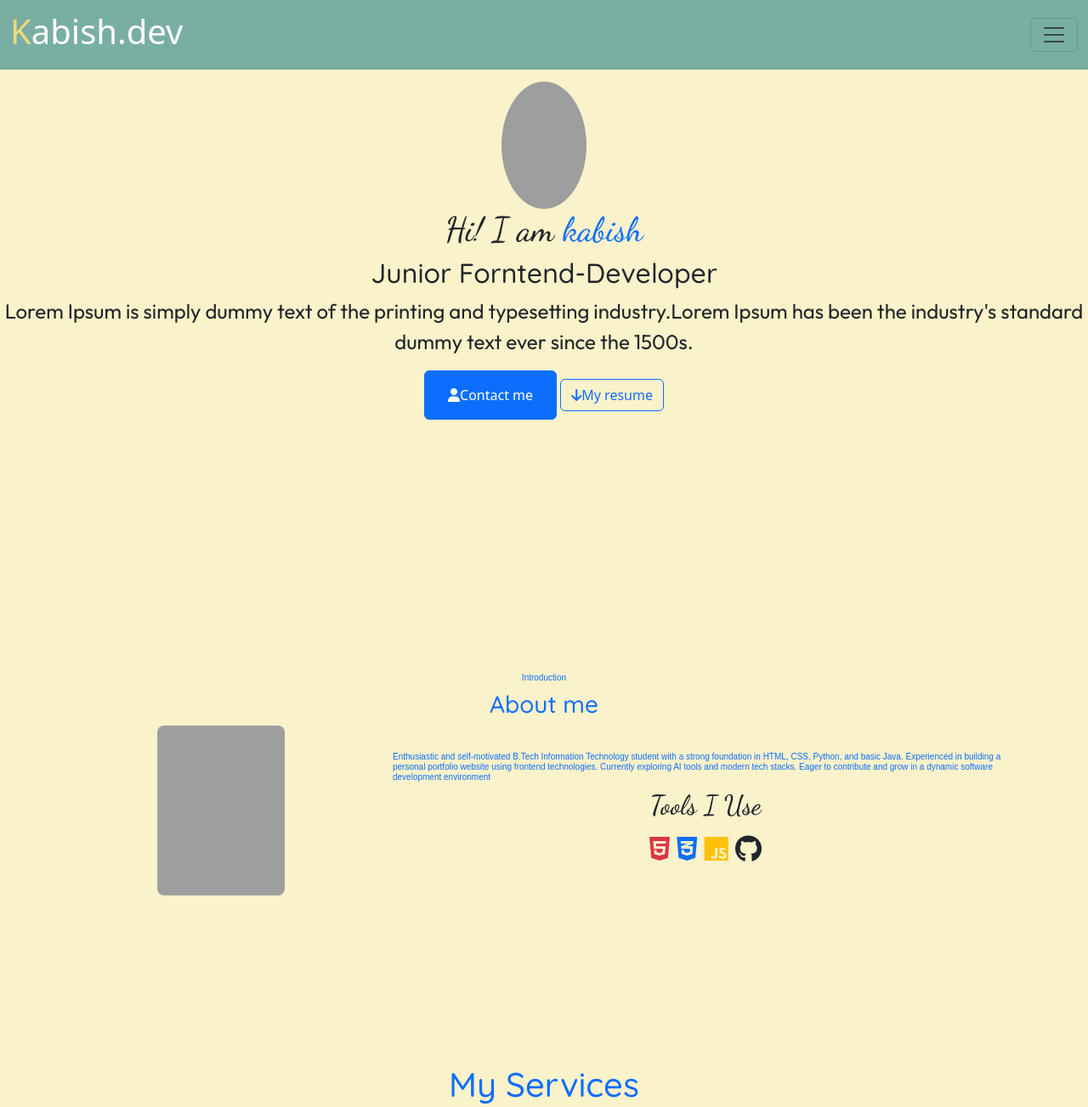
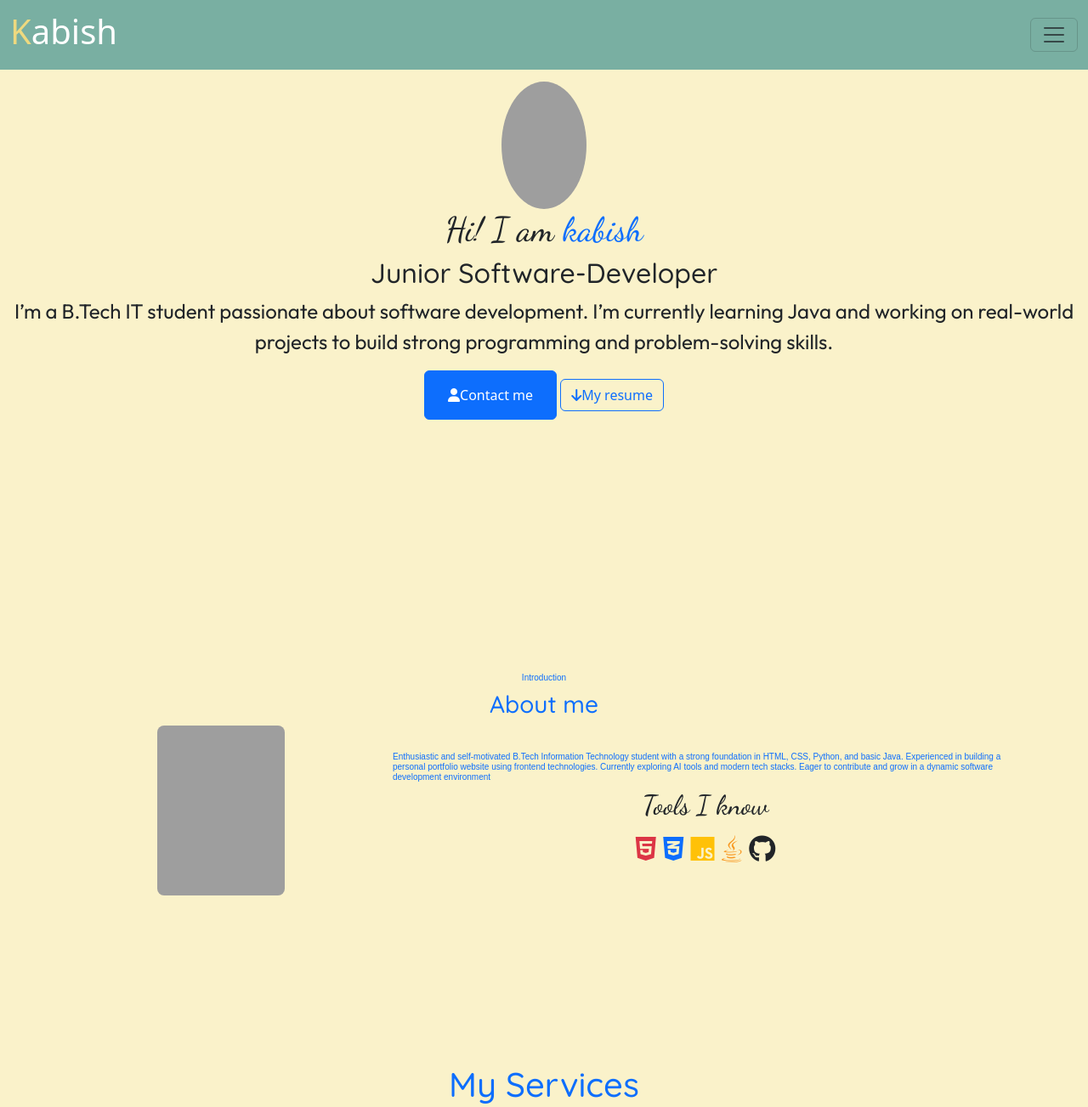
Before and after one commit to kabishS/Kabish, a plain HTML site: page index.html in a window 1280 px wide. Shown: the top 1303 px of the page at 85% size. Drawn offline with nearby package versions, Linux system fonts and the light colour scheme; grey boxes are pictures that could not be loaded; a web font is replaced by a local one.

Commit message:
Update index.html

```diff
--- a/index.html
+++ b/index.html
@@ -21,7 +21,7 @@
 <div id="nav">
   <nav class="navbar bg-body-tertiary fixed-top">
   <div class="container-fluid">
-    <a class="navbar-brand" href="#header"><h1><span>K</span>abish.dev</h1></a>
+    <a class="navbar-brand" href="#header"><h1><span>K</span>abish</h1></a>
     <button class="navbar-toggler" type="button" data-bs-toggle="offcanvas" data-bs-target="#offcanvasNavbar" aria-controls="offcanvasNavbar" aria-label="Toggle navigation">
       <span class="navbar-toggler-icon"></span>
     </button>
@@ -61,9 +61,9 @@
   </div>
   <div class="tmain">
     <h1 class="text-center">Hi! I am <span>kabish</span></h1>
-    <h2 class="text-center">Junior Forntend-Developer</h2>
+    <h2 class="text-center">Junior Software-Developer</h2>
     <p class="text-center fs-4 fs-md-5 fs-lg-7">
-  Lorem Ipsum is simply dummy text of the printing and typesetting industry.Lorem Ipsum has been the industry's standard dummy text ever since the 1500s.
+    I’m a B.Tech IT student passionate about software development. I’m currently learning Java and working on real-world projects to build strong programming and problem-solving skills.
     </p>
 <div class="text-center">
     <button class="btn btn-primary"><a href="#Contact"><i class="fa-solid fa-user"></i>Contact me</a></button>
@@ -91,11 +91,12 @@
          Enthusiastic and self-motivated B.Tech Information Technology student with a strong foundation in HTML, CSS, Python, and basic Java. Experienced in building a personal portfolio website using frontend technologies. Currently exploring AI tools and modern tech stacks. Eager to contribute and grow in a dynamic software development environment
       </h5>
 
-      <h2 class="text-center">Tools I Use</h2>
+      <h2 class="text-center">Tools I know</h2>
       <div class="fs-2 text-center">
         <i class="fa-brands fa-html5 text-danger"></i>
         <i class="fa-brands fa-css3-alt text-primary"></i>
         <i class="fa-brands fa-js text-warning"></i>
+        <i class="fa-brands fa-java" style="color: #f89820;"></i>
         <i class="fa-brands fa-github text-dark"></i>
       </div>
     </div>
```
